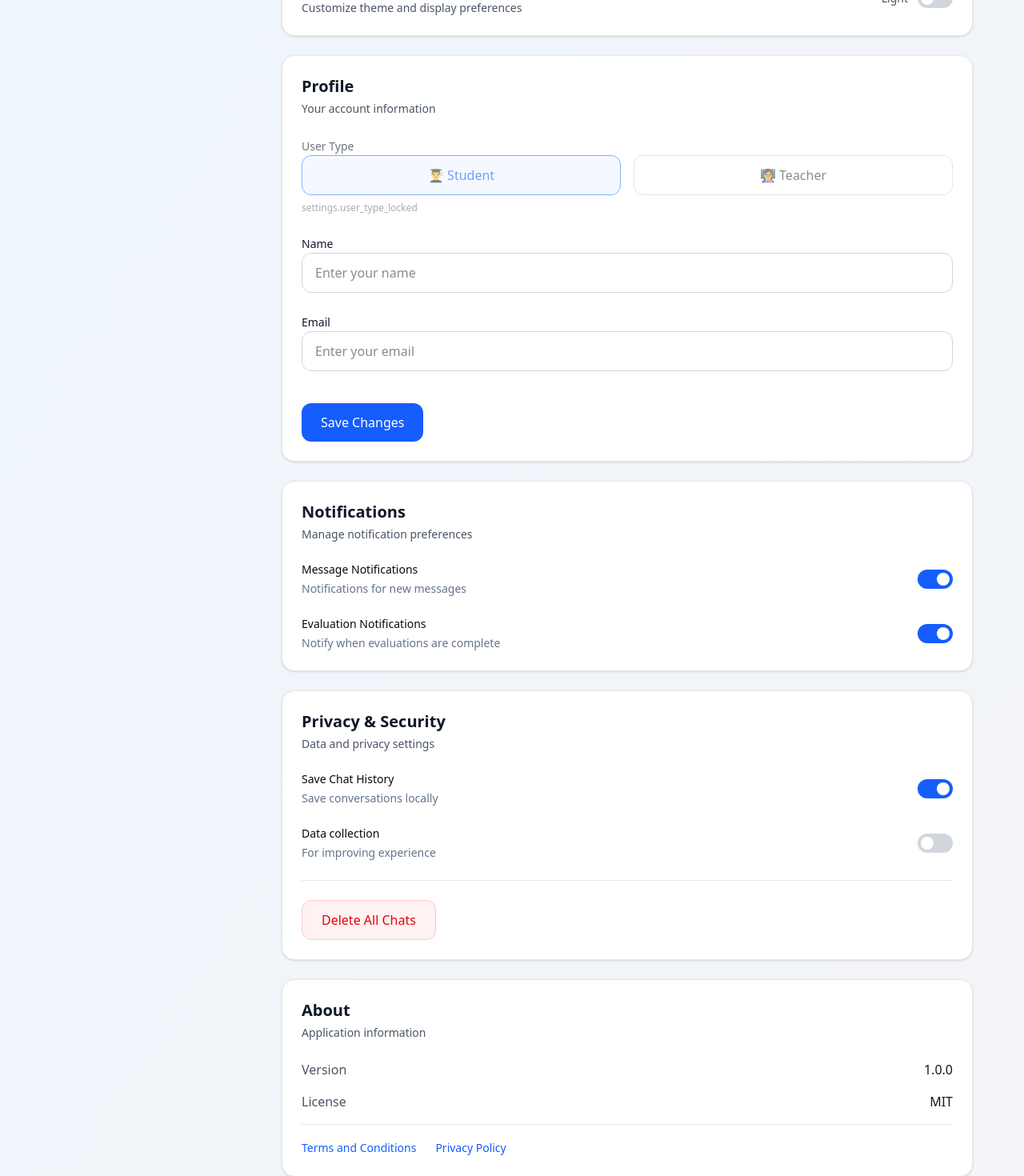
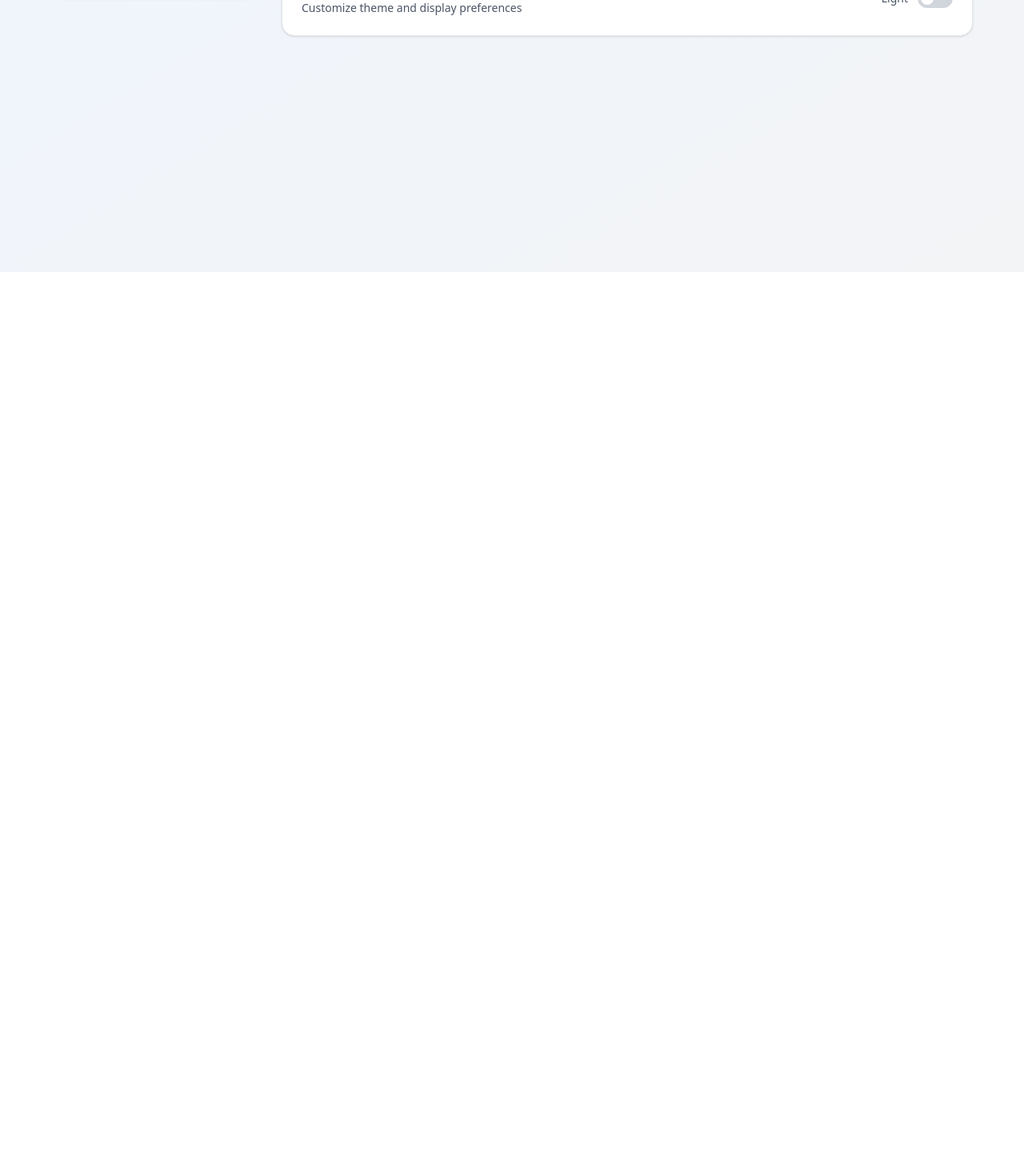
Before and after one commit to Miyuri15/sinlearn-web, a Next.js app: page /settings in a window 1280 px wide. Shown: the part 460-1930 px from the top of the page at 80% size. After the commit the page ends 800 px from the top, so only its background shows below. Built offline with nearby package versions, Linux system fonts and the light colour scheme.

Commit message:
Refactor SettingsPage to remove NoSSR wrapper and streamline translation handling

```diff
--- a/src/app/settings/page.tsx
+++ b/src/app/settings/page.tsx
@@ -1,7 +1,6 @@
 "use client";
 
-import "@/lib/i18n";
-import { useState, useEffect } from "react";
+import { useState } from "react";
 import { useTranslation } from "react-i18next";
 import { useRouter } from "next/navigation";
 import SettingsSection from "@/components/settings/SettingsSection";
@@ -10,49 +9,50 @@ import AppearanceToggle from "@/components/settings/AppearanceToggle";
 import ProfileSettings from "@/components/settings/ProfileSettings";
 import NotificationSettings from "@/components/settings/NotificationSettings";
 import PrivacySettings from "@/components/settings/PrivacySettings";
-import LanguageToggle from "@/components/language/LanguageToggle";
-import NoSSR from "@/components/NoSSR";
 
 export default function SettingsPage() {
   const { t } = useTranslation("common");
   const router = useRouter();
   const [activeTab, setActiveTab] = useState("general");
-  const [isClient, setIsClient] = useState(false);
-
-  useEffect(() => {
-    setIsClient(true);
-  }, []);
 
   const tabs = [
-    { id: "general", label: t("settings.general") || "General" },
-    { id: "profile", label: t("settings.profile") || "Profile" },
-    { id: "notifications", label: t("settings.notifications") || "Notifications" },
-    { id: "privacy", label: t("settings.privacy") || "Privacy & Security" },
-    { id: "about", label: t("settings.about") || "About" },
+    { id: "general", label: t("settings.general") },
+    { id: "profile", label: t("settings.profile") },
+    { id: "notifications", label: t("settings.notifications") },
+    { id: "privacy", label: t("settings.privacy") },
+    { id: "about", label: t("settings.about") },
   ];
 
   return (
-    <NoSSR>
     <div className="min-h-screen bg-gradient-to-br from-blue-50 to-gray-100 dark:from-gray-900 dark:to-gray-800 p-4 md:p-8">
       <div className="max-w-6xl mx-auto">
-
         {/* Header */}
         <div className="mb-8">
           <button
             onClick={() => router.back()}
             className="flex items-center gap-2 text-gray-600 dark:text-gray-400 hover:text-gray-900 dark:hover:text-white transition mb-4"
           >
-            <svg className="w-5 h-5" fill="none" stroke="currentColor" viewBox="0 0 24 24">
-              <path strokeLinecap="round" strokeLinejoin="round" strokeWidth={2} d="M15 19l-7-7 7-7" />
+            <svg
+              className="w-5 h-5"
+              fill="none"
+              stroke="currentColor"
+              viewBox="0 0 24 24"
+            >
+              <path
+                strokeLinecap="round"
+                strokeLinejoin="round"
+                strokeWidth={2}
+                d="M15 19l-7-7 7-7"
+              />
             </svg>
-            {t("settings.back") || "Back"}
+            {t("settings.back")}
           </button>
 
           <h1 className="text-3xl font-bold text-gray-900 dark:text-white">
-            {t("settings.title") || "Settings"}
+            {t("settings.title")}
           </h1>
           <p className="text-gray-600 dark:text-gray-400 mt-2">
-            {t("settings.subtitle") || "Manage your preferences and account settings"}
+            {t("settings.subtitle")}
           </p>
         </div>
 
@@ -80,7 +80,7 @@ export default function SettingsPage() {
           <div className="hidden md:block w-64 flex-shrink-0">
             <div className="bg-white dark:bg-gray-800 rounded-2xl p-4 shadow-sm border border-gray-200 dark:border-gray-700">
               <h3 className="text-sm font-semibold text-gray-500 dark:text-gray-400 uppercase tracking-wider mb-4">
-                {t("settings.sections") || "Settings"}
+                {t("settings.sections")}
               </h3>
               <nav className="space-y-1">
                 {tabs.map((tab) => (
@@ -102,46 +102,43 @@ export default function SettingsPage() {
 
           {/* Main Content */}
           <div className="flex-1">
-            {/* General Settings */}
-            <div className={activeTab === "general" ? "block" : "hidden md:block"}>
+            {activeTab === "general" && (
               <SettingsSection
-                title={t("settings.general") || "General"}
-                description={t("settings.general_desc") || "Basic application preferences"}
+                title={t("settings.general")}
+                description={t("settings.general_desc")}
               >
                 <LanguageSelector />
                 <AppearanceToggle />
               </SettingsSection>
-            </div>
+            )}
 
-            {/* Profile Settings */}
-            <div className={activeTab === "profile" ? "block" : "hidden md:block"}>
-              <ProfileSettings />
-            </div>
+            {activeTab === "profile" && <ProfileSettings />}
 
-            {/* Notification Settings */}
-            <div className={activeTab === "notifications" ? "block" : "hidden md:block"}>
-              <NotificationSettings />
-            </div>
+            {activeTab === "notifications" && <NotificationSettings />}
 
-            {/* Privacy & Security */}
-            <div className={activeTab === "privacy" ? "block" : "hidden md:block"}>
-              <PrivacySettings />
-            </div>
+            {activeTab === "privacy" && <PrivacySettings />}
 
-            {/* About */}
-            <div className={activeTab === "about" ? "block" : "hidden md:block"}>
+            {activeTab === "about" && (
               <SettingsSection
-                title={t("settings.about") || "About"}
-                description={t("settings.about_desc") || "Application information"}
+                title={t("settings.about")}
+                description={t("settings.about_desc")}
               >
                 <div className="space-y-4">
                   <div className="flex justify-between items-center">
-                    <span className="text-gray-600 dark:text-gray-400">{t("settings.version") || "Version"}</span>
-                    <span className="font-medium text-gray-900 dark:text-white">1.0.0</span>
+                    <span className="text-gray-600 dark:text-gray-400">
+                      {t("settings.version") || "Version"}
+                    </span>
+                    <span className="font-medium text-gray-900 dark:text-white">
+                      1.0.0
+                    </span>
                   </div>
                   <div className="flex justify-between items-center">
-                    <span className="text-gray-600 dark:text-gray-400">{t("settings.license") || "License"}</span>
-                    <span className="font-medium text-gray-900 dark:text-white">MIT</span>
+                    <span className="text-gray-600 dark:text-gray-400">
+                      {t("settings.license") || "License"}
+                    </span>
+                    <span className="font-medium text-gray-900 dark:text-white">
+                      MIT
+                    </span>
                   </div>
 
                   <div className="pt-4 border-t border-gray-200 dark:border-gray-700">
@@ -154,11 +151,10 @@ export default function SettingsPage() {
                   </div>
                 </div>
               </SettingsSection>
-            </div>
+            )}
           </div>
         </div>
       </div>
     </div>
-    </NoSSR>
   );
 }
```
